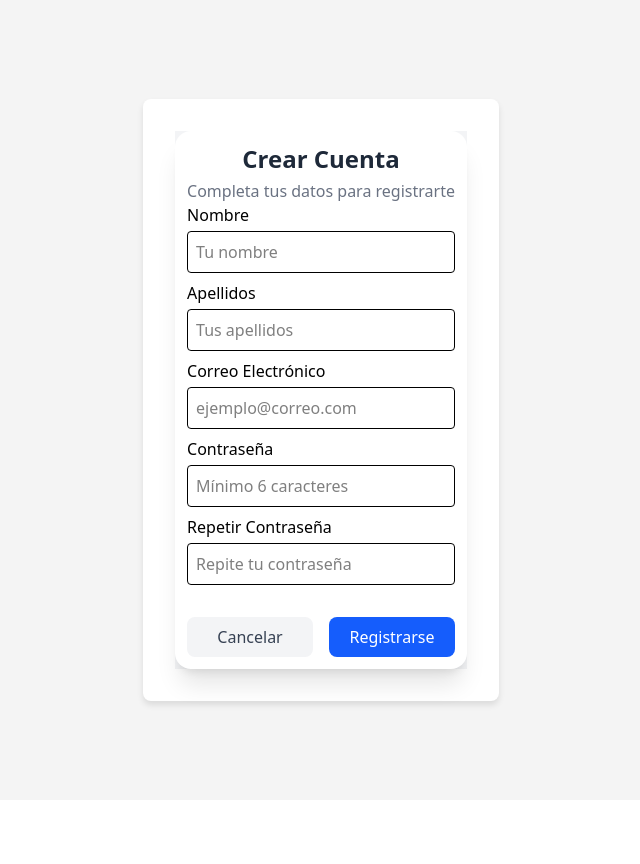
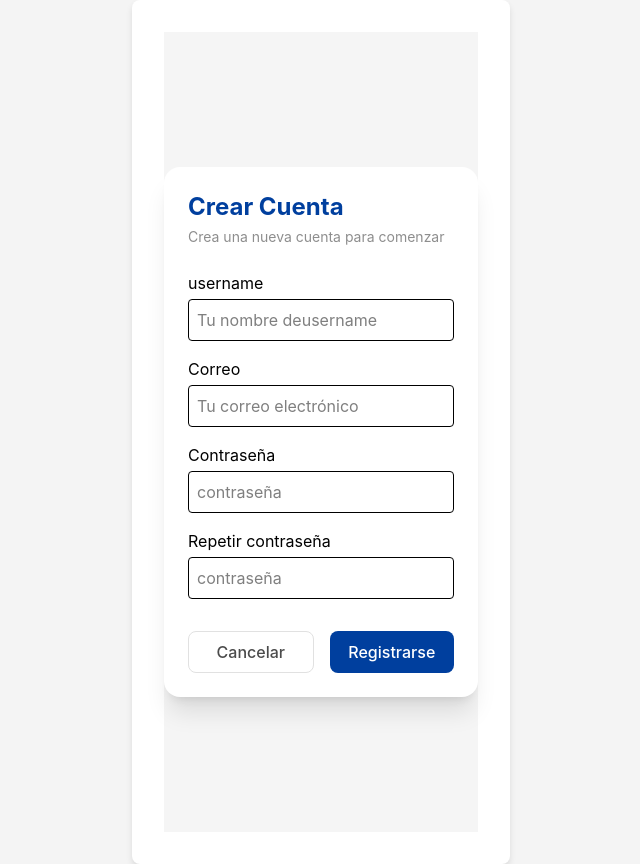
Before and after one commit to rebecapoma6/RecopilacionProyecto, a React (Vite) app: page /registro in a window 1280 px wide. Shown: the whole page, without its empty margins (319-959 px from the left). Before the commit the page ends 800 px from the top, so only its background shows below. Built offline with nearby package versions, Linux system fonts and the light colour scheme.

Commit message:
✅New: Formulario registro

```diff
--- a/src/components/form/Registro.tsx
+++ b/src/components/form/Registro.tsx
@@ -3,17 +3,20 @@ import { validateField } from "../../utils/regex";
 import Button from "./Button";
 import InputField from "./InputField";
 
+import { SupabaseUserRepository } from "../../database/supabase/SupabaseUserRepository";
+
+
+const userRepository = new SupabaseUserRepository();
+
 interface DatosFormularioProps {
-  nombre: string;
-  apellidos: string;
+ username: string;
   email: string;
   password: string;
   passwordRepeat: string;
 }
 
 interface ErrorsProps {
-  nombre: string;
-  apellidos: string;
+ username: string;
   email: string;
   password: string;
   passwordRepeat: string;
@@ -21,33 +24,32 @@ interface ErrorsProps {
 
 export default function Registro() {
   const [datosFormulario, setDatosFormulario] = useState<DatosFormularioProps>({
-    nombre: "",
-    apellidos: "",
+   username: "",
     email: "",
     password: "",
     passwordRepeat: "",
   });
 
   const [errors, setErrors] = useState<ErrorsProps>({
-    nombre: "",
-    apellidos: "",
+   username: "",
     email: "",
     password: "",
     passwordRepeat: ""
   });
 
-  // Manejar cambios en los inputs
+  const [loading, setLoading] = useState(false);
+
+
   const handleChange = (e: ChangeEvent<HTMLInputElement>) => {
     const { name, value } = e.target;
     setDatosFormulario((prev) => ({ ...prev, [name]: value }));
 
-    // Limpiar error del campo mientras el usuario escribe
     if (errors[name as keyof ErrorsProps]) {
       setErrors((prev) => ({ ...prev, [name]: "" }));
     }
   };
 
-  // Validación al salir del campo (onBlur)
+
   const handleBlur = (e: FocusEvent<HTMLInputElement>) => {
     const { name, value } = e.target;
 
@@ -60,17 +62,17 @@ export default function Registro() {
       return;
     }
 
-    const error = validateField(name, value);
+
+    const error = validateField(name === "username" ? "nombre" : name, value);
     setErrors((prev) => ({ ...prev, [name]: error }));
   };
 
   // Envío del formulario
-  const handleSubmit = (e: FormEvent) => {
+  const handleSubmit = async (e: FormEvent) => {
     e.preventDefault();
 
     const newErrors = {
-      nombre: validateField("nombre", datosFormulario.nombre),
-      apellidos: validateField("apellidos", datosFormulario.apellidos),
+     username: validateField("nombre", datosFormulario.username),
       email: validateField("email", datosFormulario.email),
       password: validateField("password", datosFormulario.password),
       passwordRepeat: datosFormulario.password !== datosFormulario.passwordRepeat
@@ -79,54 +81,71 @@ export default function Registro() {
     };
 
     setErrors(newErrors);
-
     const hasErrors = Object.values(newErrors).some((error) => error !== "");
 
-    if (!hasErrors) {
-      console.log("✅ Formulario enviado correctamente:", datosFormulario);
-      alert("¡Registro exitoso!");
+    if (hasErrors) return;
+
+    setLoading(true);
+
+    try {
+      const dataToSend = {
+        email: datosFormulario.email,
+        password: datosFormulario.password,
+        username: datosFormulario.username,
+        role: 'user'
+      };
+
+      const { data, error } = await userRepository.createUser(dataToSend);
+
+      if (error) {
+        alert("Error al registrar: " + (error.message || "Error desconocido"));
+        console.error(error);
+      } else {
+        console.log("✅username registrado:", data);
+        alert("¡Registro exitoso!");
+
+      }
+
+    } catch (err) {
+      console.error("Error crítico:", err);
+      alert("Ocurrió un error inesperado.");
+    } finally {
+      setLoading(false);
     }
   };
 
   return (
-    <div className="flex justify-center items-center bg-gray-100">
-      <div className="w-full max-w-md p-3 bg-white rounded-2xl shadow-xl">
-        <div className="text-center">
-          <h1 className="text-2xl font-bold text-gray-800 mb-1">Crear Cuenta</h1>
-          <p className="text-gray-500">Completa tus datos para registrarte</p>
+
+    <div className="flex justify-center items-center min-h-screen bg-neutral-100 font-sf-pro">
+
+      <div className="w-full max-w-md p-6 bg-white rounded-2xl shadow-xl">
+        <div className="text-left mb-6">
+
+          <h1 className="text-2xl font-bold text-primary-50 mb-1">Crear Cuenta</h1>
+          <p className="text-neutral-500 text-sm">Crea una nueva cuenta para comenzar</p>
         </div>
 
-        <form onSubmit={handleSubmit} className="space-y-2">
+        <form onSubmit={handleSubmit} className="space-y-4">
+
           <InputField
-            id="nombre"
-            label="Nombre"
-            name="nombre"
+            id="username"
+            label="username"
+            name="username"
             type="text"
-            placeholder="Tu nombre"
-            value={datosFormulario.nombre}
+            placeholder="Tu nombre deusername"
+            value={datosFormulario.username}
             onChange={handleChange}
             onBlur={handleBlur}
-            error={errors.nombre}
-          />
+            error={errors.username}
 
-          <InputField
-            id="apellidos"
-            label="Apellidos"
-            name="apellidos"
-            type="text"
-            placeholder="Tus apellidos"
-            value={datosFormulario.apellidos}
-            onChange={handleChange}
-            onBlur={handleBlur}
-            error={errors.apellidos}
           />
 
           <InputField
             id="email"
-            label="Correo Electrónico"
+            label="Correo"
             name="email"
             type="email"
-            placeholder="ejemplo@correo.com"
+            placeholder="Tu correo electrónico"
             value={datosFormulario.email}
             onChange={handleChange}
             onBlur={handleBlur}
@@ -138,7 +157,7 @@ export default function Registro() {
             label="Contraseña"
             name="password"
             type="password"
-            placeholder="Mínimo 6 caracteres"
+            placeholder="contraseña"
             value={datosFormulario.password}
             onChange={handleChange}
             onBlur={handleBlur}
@@ -147,29 +166,31 @@ export default function Registro() {
 
           <InputField
             id="passwordRepeat"
-            label="Repetir Contraseña"
+            label="Repetir contraseña"
             name="passwordRepeat"
             type="password"
-            placeholder="Repite tu contraseña"
+            placeholder="contraseña"
             value={datosFormulario.passwordRepeat}
             onChange={handleChange}
             onBlur={handleBlur}
             error={errors.passwordRepeat}
           />
 
-          <div className="flex gap-4 pt-6">
+          <div className="flex gap-4 pt-4">
             <Button
               type="button"
-              className="w-full py-1 bg-gray-100 text-gray-700 font-medium rounded-lg hover:bg-gray-200 transition"
+
+              className="w-full py-2 bg-white border border-neutral-300 text-neutral-600 font-medium rounded-lg hover:bg-neutral-100 transition"
             >
               Cancelar
             </Button>
 
             <Button
               type="submit"
-              className="w-full py-1 bg-blue-600 text-white font-medium rounded-lg hover:bg-blue-700 transition"
+              disabled={loading}
+              className={`w-full py-2 text-white font-medium rounded-lg transition ${loading ? 'bg-primary-400' : 'bg-primary-50 hover:bg-primary-700'}`}
             >
-              Registrarse
+              {loading ? "Registrando..." : "Registrarse"}
             </Button>
           </div>
         </form>
--- /dev/null
+++ b/src/database/repositories/UserRepository.ts
@@ -0,0 +1,14 @@
+import type { RegisterData } from "../../interfaces/Profile";
+import type { SessionUser } from "../../interfaces/SessionUser";
+
+export interface UserRepository {
+
+  logout(): Promise<{ error?: any }>;
+
+
+
+  createUser(data: RegisterData): Promise<{ data?: SessionUser; error?: any }>;
+
+
+  login(email: string, password: string): Promise<{ data?: SessionUser; error?: any }>;
+}
--- /dev/null
+++ b/src/database/repositories/index.ts
@@ -0,0 +1,20 @@
+import { SupabaseUserRepository } from "../supabase/SupabaseUserRepository";
+import type { UserRepository } from "./UserRepository";
+
+
+/**
+ * Fábrica de repositorios
+ *
+ * Estas funciones crean una instancia de un repositorio concreto que se utilizará
+ * en la aplicación para gestionar las llamadas a sus tablas.
+ *
+ * El objetivo de este patrón es abstraer la implementación real (en este caso,
+ * Supabase) del resto del código, de modo que si en el futuro se cambia la
+ * fuente de datos (por ejemplo, a una API REST o a otro proveedor),
+ * no sea necesario modificar el resto de la aplicación.
+ */
+
+
+export const createUserRepository = (): UserRepository => {
+  return new SupabaseUserRepository();
+};
--- /dev/null
+++ b/src/database/supabase/Client.ts
@@ -0,0 +1,6 @@
+import { createClient } from '@supabase/supabase-js'
+
+export const supabase = createClient(
+  import.meta.env.VITE_SUPABASE_URL,
+  import.meta.env.VITE_SUPABASE_ANON_KEY,
+);
--- /dev/null
+++ b/src/database/supabase/SupabaseUserRepository.ts
@@ -0,0 +1,93 @@
+import type { RegisterData } from "../../interfaces/Profile";
+import type { SessionUser } from "../../interfaces/SessionUser";
+import type { UserRepository } from "../repositories/UserRepository";
+import { supabase } from "./Client";
+
+export class SupabaseUserRepository implements UserRepository {
+
+
+  async createUser(data: RegisterData): Promise<{ data?: SessionUser; error?: any }> {
+    try {
+      if (!data.email || !data.password || !data.username) {
+        return { error: { message: 'Email, usuario y contraseña son obligatorios' } };
+      }
+
+
+      const { data: authData, error: authError } = await supabase.auth.signUp({
+        email: data.email,
+        password: data.password,
+      });
+
+      if (authError) return { error: authError };
+      if (!authData.user) return { error: { message: 'No se pudo crear el usuario en Auth' } };
+
+      const user = authData.user;
+
+
+      const { data: profileData, error: profileError } = await supabase
+        .from('Profiles')
+        .insert({
+          id: user.id,
+          username: data.username,
+          // avatar_url: data.avatar_url ?? null,
+          // role: data.role ?? 'user',
+        })
+        .select()
+        .single();
+
+
+      if (profileError) {
+
+        return { error: profileError };
+      }
+
+
+      const sessionUser: SessionUser = {
+        user,
+        profile: profileData,
+      };
+
+      return { data: sessionUser };
+
+    } catch (error) {
+      console.error('Error en SupabaseUserRepository.createUser:', error);
+      return { error };
+    }
+  }
+
+
+  async login(email: string, password: string): Promise<{ data?: SessionUser; error?: any }> {
+    const { data: authData, error: authError } = await supabase.auth.signInWithPassword({
+      email,
+      password,
+    });
+
+    if (authError) return { error: authError };
+    if (!authData.user) return { error: { message: 'No se recibió usuario tras login' } };
+
+
+    const { data: profile, error: profileError } = await supabase
+      .from('Profiles')
+      .select('*')
+      .eq('id', authData.user.id)
+      .single();
+
+    if (profileError) {
+      await supabase.auth.signOut();
+      return { error: profileError };
+    }
+
+    const sessionUser: SessionUser = {
+      user: authData.user,
+      profile: profile,
+    };
+
+    return { data: sessionUser };
+  }
+
+
+  async logout(): Promise<{ error?: any }> {
+    const { error } = await supabase.auth.signOut();
+    return { error };
+  }
+}
--- /dev/null
+++ b/src/interfaces/Profile.ts
@@ -0,0 +1,15 @@
+export interface Profile {
+  id: string;
+  username: string;
+  avatar_url?: string | null;
+  role?: string;
+  created_at?: string;
+}
+
+export interface RegisterData {
+  email: string;
+  password: string;
+  username: string;
+  avatar_url?: string;
+  role?: string;
+}
```
Also changed, not shown: src/interfaces/SessionUser.ts (+5 -5 lines), 1 other file (tests, documents, lock files or other folders).
